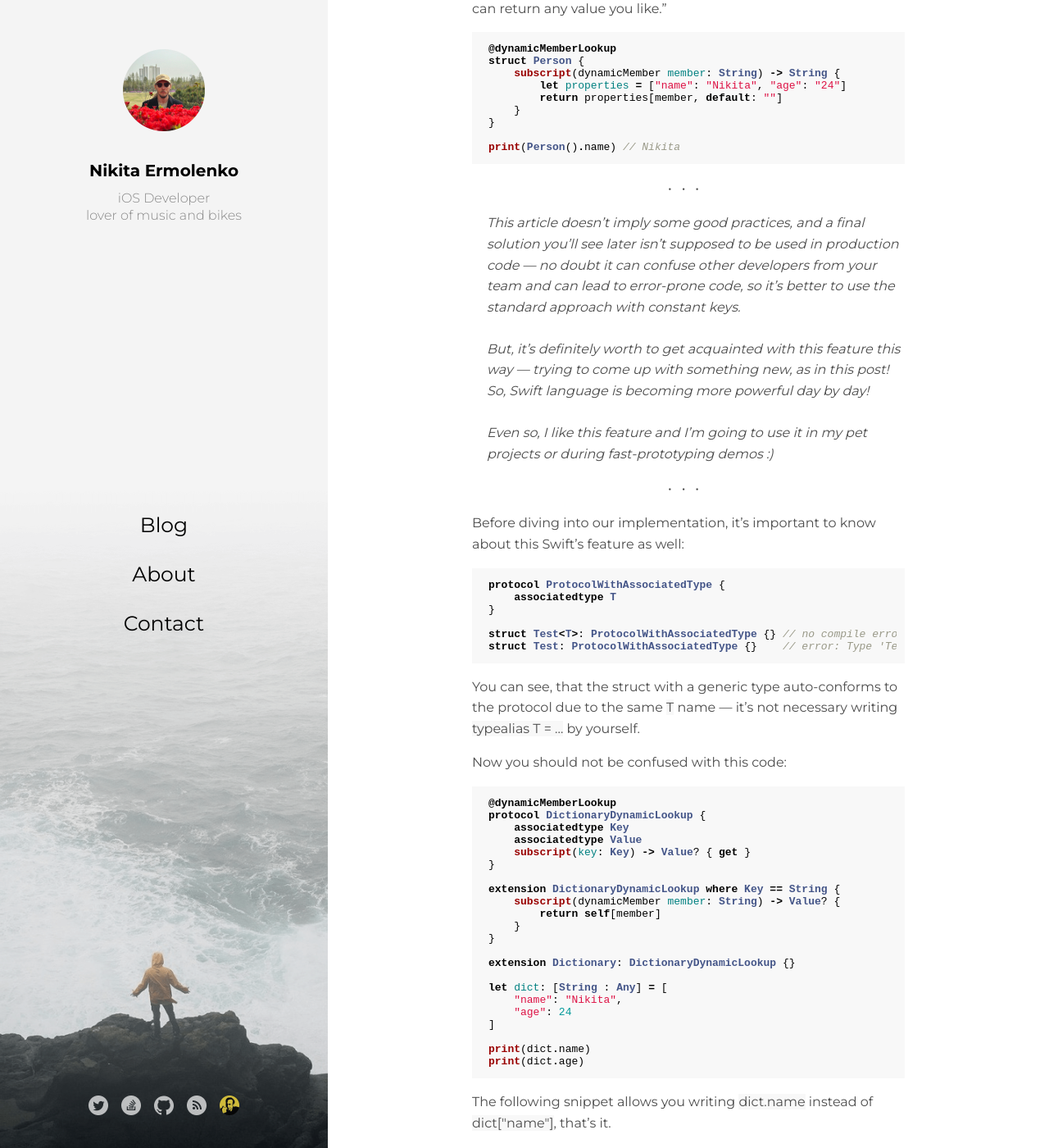
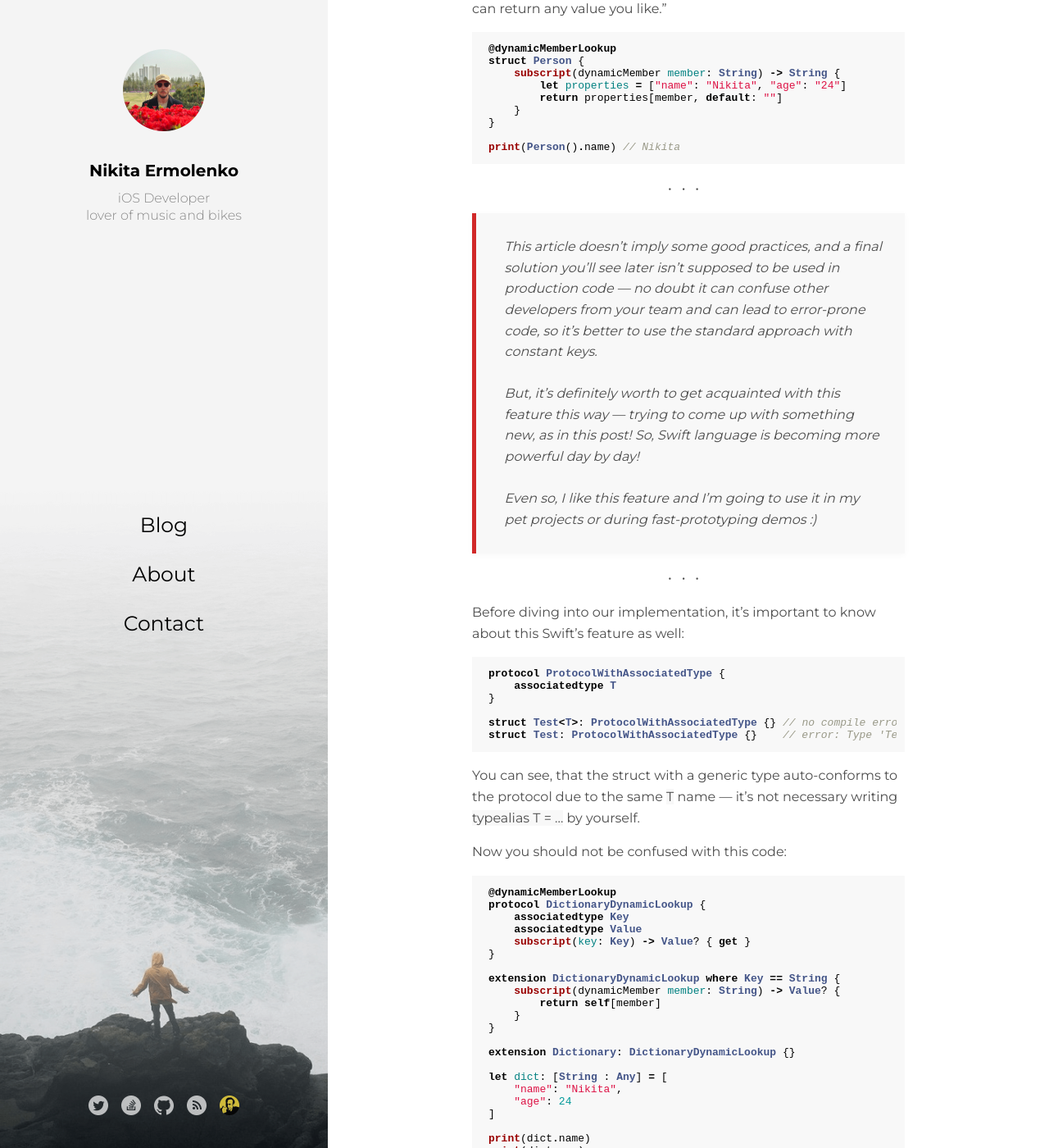
Before and after one commit to Otbivnoe/Otbivnoe.github.io, a Jekyll site: the page built from _posts/2018-10-8-Simplifying-the-Dictionarys-Subscript-with-Dynamic-Member-Lookup-in-Swift4.2.md, in a window 1280 px wide and 1400 px high, scrolled down 1018 px. Shown: the whole window at 82% size. Built offline with Jekyll 4.4.1, drawn with Linux system fonts in a browser that asks for light colours.

Commit message:
Update blockquote style in css

```diff
--- a/assets/css/colors.scss
+++ b/assets/css/colors.scss
@@ -74,3 +74,11 @@ $badge-title--dark: white;
 
 $resume-position--light: black;
 $resume-position--dark: white;
+
+// Blockquote
+$blockquote-background--light: #f8f8f8;
+$blockquote-background--dark: #232323;
+$blockquote-border--light: #d12929;
+$blockquote-border--dark: #de6b18;
+$blockquote-text--light: #444;
+$blockquote-text--dark: #bdbdbd;
--- a/assets/css/post.scss
+++ b/assets/css/post.scss
@@ -77,9 +77,17 @@ div .highlight {
 }
 
 blockquote {
-  margin-left: 18px;
-  margin-block-end: 0px;
-  margin-inline-end: 0px;
+  margin-left: 0;
+  margin-right: 0;
+  margin-top: 1.2em;
+  margin-bottom: 1.2em;
+  padding: 0.7em 1.5em 0.7em 2em;
+  border-left: 5px solid $blockquote-border--light;
+  background: $blockquote-background--light;
+  color: $blockquote-text--light;
+  font-style: italic;
+  font-size: 1.08em;
+  box-shadow: 0 2px 8px rgba(0,0,0,0.03);
 }
 
 @media (prefers-color-scheme: dark) {
@@ -98,4 +106,10 @@ blockquote {
   .post-img {
     background-color: $post-logo-background--dark;
   }
+
+  blockquote {
+    border-left: 5px solid $blockquote-border--dark;
+    background: $blockquote-background--dark;
+    color: $blockquote-text--dark;
+  }
 }
```
